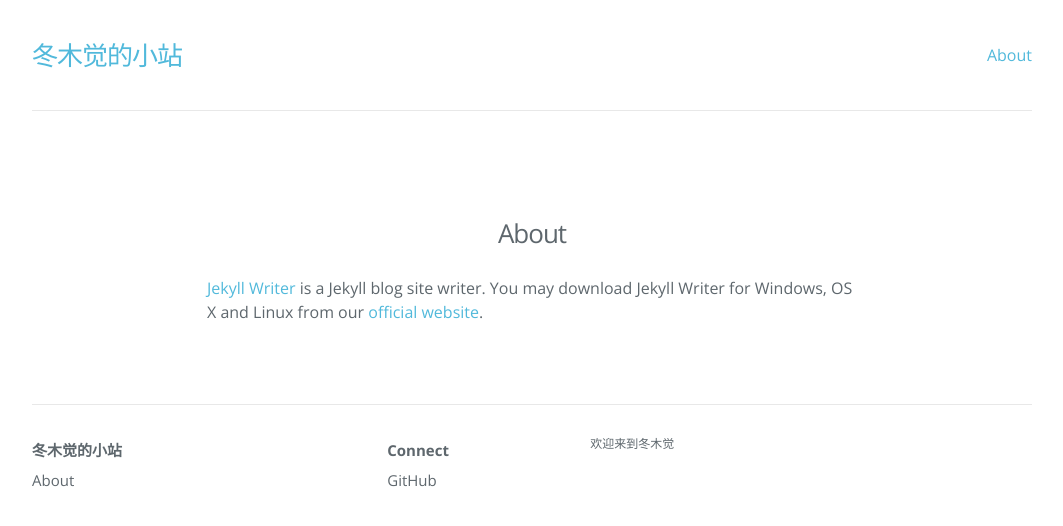
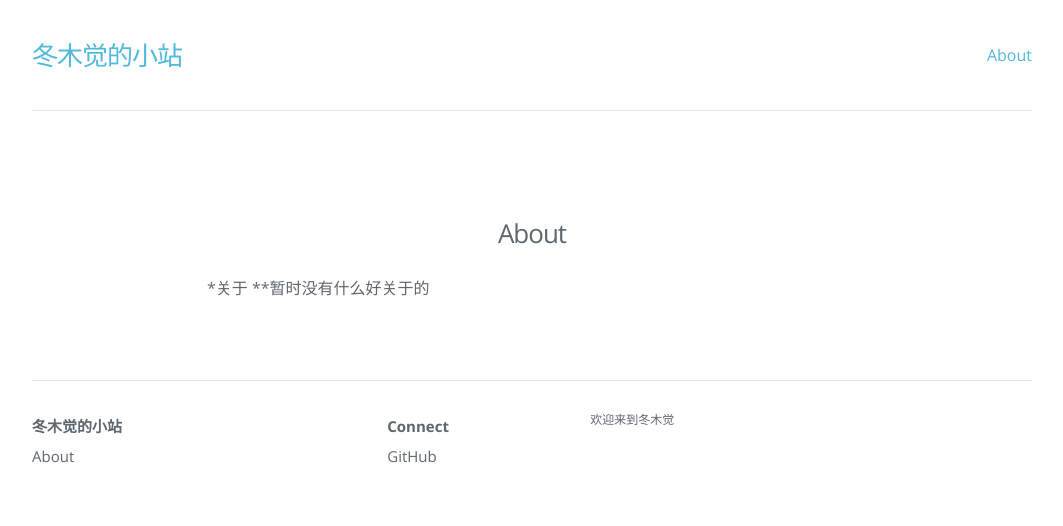
Before and after one commit to BryanSer/WinterTreeAwake, a Jekyll site: the page built from about.md, in a window 1280 px wide. Shown: the top 526 px of the page, without its empty margins (108-1171 px from the left). Built offline with Jekyll 4.4.1, drawn with Linux system fonts in a browser that asks for light colours; nearby versions of some CDN libraries.

Commit message:
Update about.md

```diff
--- a/about.md
+++ b/about.md
@@ -3,5 +3,5 @@ layout: page
 title: About
 permalink: /about/
 ---
-
-[Jekyll Writer](http://www.jekyllwriter.com) is a Jekyll blog site writer. You may download Jekyll Writer for Windows, OS X and Linux from our [official website](http://www.jekyllwriter.com).
+*关于
+**暂时没有什么好关于的
```
